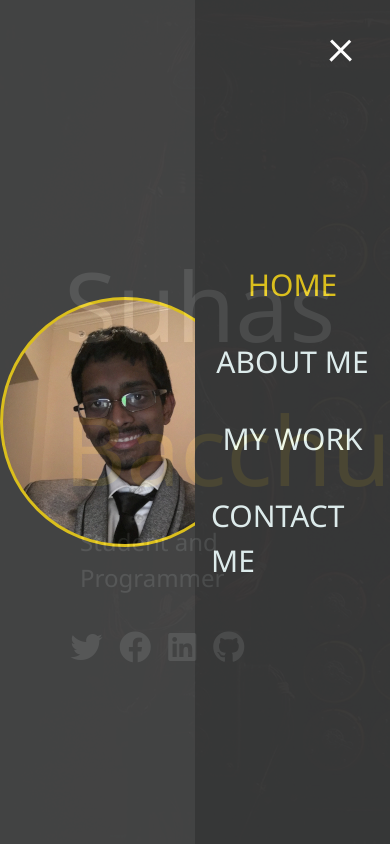
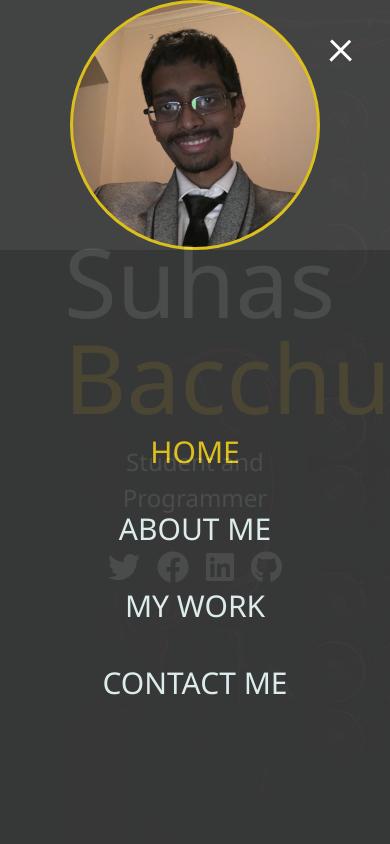
Before and after one commit to sbacchu/sbacchu.github.io, a plain HTML site: page index.html in a window 390 px wide. Both pictures are taken after a click on the element 341 px from the left and 47 px from the top of the page. Drawn offline with Linux system fonts and the light colour scheme.

Commit message:
Responsiveness added

```diff
--- a/css/main.css
+++ b/css/main.css
@@ -90,6 +90,33 @@
 .nav-item:nth-child(4) {
   transition-delay: 0.4s; }
 
+@media screen and (max-width: 768px) {
+  main {
+    align-items: center;
+    text-align: center; }
+    main .lg-heading {
+      line-height: 1;
+      margin-bottom: 1rem; }
+  ul.menu-nav,
+  div.menu-branding {
+    float: none;
+    width: 100%;
+    min-height: 0; }
+    ul.menu-nav.show,
+    div.menu-branding.show {
+      transform: translate3d(0, 0, 0); }
+  .menu-nav {
+    height: 75vh;
+    transform: translate3d(100%, 0, 0);
+    font-size: 24px; }
+  .menu-branding {
+    height: 250px;
+    transform: translate3d(-100%, 0, 0); } }
+
+@media screen and (max-width: 500px) {
+  main#home h1 {
+    margin-top: 10vh; } }
+
 * {
   box-sizing: border-box; }
 
```
